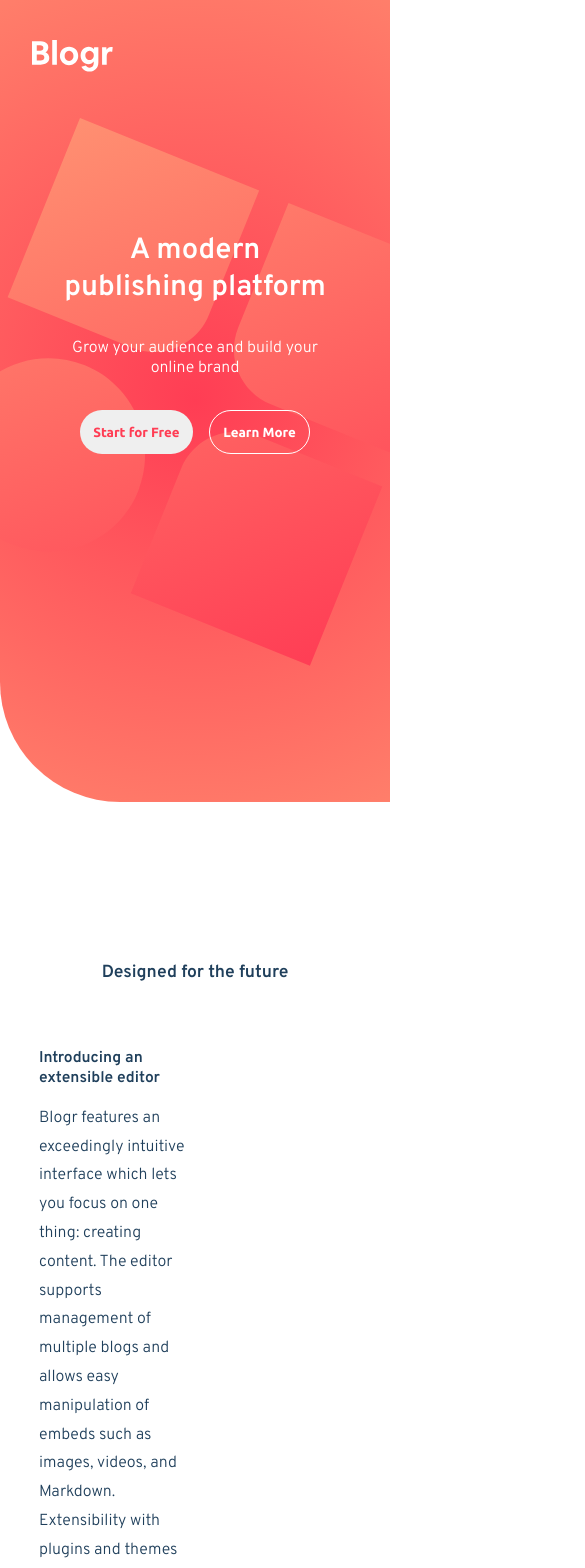
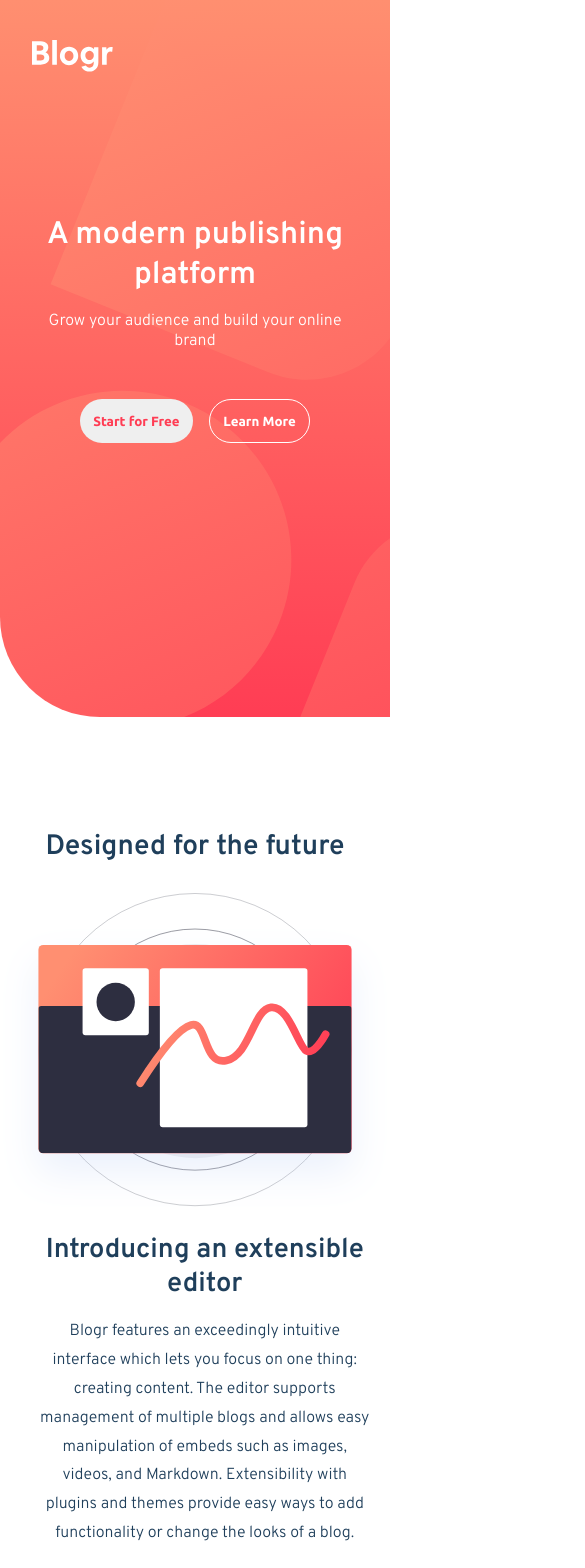
Before and after one commit to mattreee/blogr-landing-page-frontend-mentor, a React (Create React App) app: page / in a window 390 px wide. Shown: the top 1568 px of the page, 585 px wide, since content can reach past the window. Built offline with nearby package versions, Linux system fonts and the light colour scheme.

Commit message:
mobile main and footer done

```diff
--- a/src/components/Header.js
+++ b/src/components/Header.js
@@ -8,7 +8,7 @@ const Header = () => {
         <img className='header__logo' src={Logo} alt="" />
         <div className="header__main">
           <div className="header__links">
-            <div className="header__menu">
+            <div className="header__menu"> {/* Product */}
               <button>Product <img src={ArrowLight} alt="" /></button>
               <div className="header__options">
                 <ul>
@@ -20,7 +20,7 @@ const Header = () => {
                 </ul>
               </div>
             </div>
-            <div className="header__menu">
+            <div className="header__menu"> {/* Company */}
               <button>Company <img src={ArrowLight} alt="" /></button>
               <div className="header__options">
                 <ul>
@@ -31,7 +31,7 @@ const Header = () => {
                 </ul>
               </div>
             </div>
-            <div className="header__menu">
+            <div className="header__menu">{/* Connect */}
               <button>Connect <img src={ArrowLight} alt="" /></button>
               <div className="header__options">
                 <ul>
--- a/src/css/main.css
+++ b/src/css/main.css
@@ -216,7 +216,7 @@
   background-image: url("../images/illustration-editor-desktop.svg");
   background-size: 60%;
   background-repeat: no-repeat;
-  background-position: right -14.5em bottom .5em;
+  background-position: 48em 3em;
 }
 
 .main__first .section__title {
@@ -355,10 +355,21 @@
 }
 
 @media only screen and (max-width: 900px) {
+  * {
+    margin: 0;
+    padding: 0;
+  }
+  body {
+    overflow-x: hidden;
+  }
   .header {
-    background-image: url("../images/bg-pattern-intro-mobile.svg"), radial-gradient(circle at 50%, #ff3d54, #ff8f70);
-    background-position: 50% 10%;
-    height: 95vh;
+    background-image: url("../images/bg-pattern-intro-mobile.svg"), -webkit-gradient(linear, left bottom, left top, from(#ff3d54), to(#ff8f70));
+    background-image: url("../images/bg-pattern-intro-mobile.svg"), linear-gradient(360deg, #ff3d54, #ff8f70);
+    background-size: 350%;
+    background-repeat: no-repeat;
+    background-position: -19em -14.5em, 0 0;
+    background-blend-mode: lighten;
+    border-radius: 0 0 0 100px;
   }
   .header__logo {
     height: 2em;
@@ -372,11 +383,114 @@
     display: none;
   }
   .hero {
-    margin: 0 15vw;
+    margin: 0 10vw;
+    text-align: center;
   }
   .hero h1 {
-    font-size: 7.5vmin;
+    font-size: 8vmin;
     text-align: center;
+  }
+  .hero p {
+    margin-top: 1em;
+  }
+  .hero__buttons {
+    margin-top: 3em;
+  }
+  .main__first {
+    padding-top: 7em;
+    background-image: url("../images/illustration-editor-mobile.svg");
+    background-size: 100%;
+    background-position: 0 11em;
+  }
+  .main__first .section__title {
+    font-size: 7.2vmin;
+  }
+  .main__first .section__text {
+    text-align: center;
+    width: 85%;
+    margin-top: 23em;
+  }
+  .main__first .section__subtitle {
+    font-size: 7vmin;
+  }
+  .main__second {
+    margin-top: 4em;
+    padding: 0 0;
+    background-image: url("../images/bg-pattern-circles.svg"), -webkit-gradient(linear, left top, left bottom, from(#2c2d3f), to(#3f4164));
+    background-image: url("../images/bg-pattern-circles.svg"), linear-gradient(to bottom, #2c2d3f, #3f4164);
+    background-size: 150%, auto;
+    background-position: center -12em, center;
+  }
+  .main__second .phones-div {
+    position: absolute;
+    -webkit-transform: translate(0, -11.5em);
+            transform: translate(0, -11.5em);
+  }
+  .main__second img {
+    width: 100%;
+  }
+  .main__second .section {
+    width: 100%;
+    margin-left: 0;
+    padding-top: 12em;
+    padding-bottom: 8em;
+  }
+  .main__second .section__subtitle {
+    font-size: 9.5vmin;
+    text-align: center;
+    font-weight: 600;
+  }
+  .main__second .section__paragraph {
+    font-size: 1em;
+    text-align: center;
+    padding: 0 1em;
+  }
+  .main__third {
+    padding: 0 0;
+    margin: 0 0;
+    border-bottom: 4em solid transparent;
+    background-image: url(../images/illustration-laptop-mobile.svg);
+    background-position: center -13.5em;
+  }
+  .main__third .section {
+    width: 100%;
+    margin-top: 11em;
+    margin-left: 0;
+  }
+  .main__third .section__subtitle {
+    font-size: 7vmin;
+    text-align: center;
+  }
+  .main__third .section__paragraph {
+    text-align: center;
+    padding: 0 2em;
+  }
+  .footer {
+    padding-left: 0;
+    text-align: center;
+    -webkit-box-orient: vertical;
+    -webkit-box-direction: normal;
+        -ms-flex-direction: column;
+            flex-direction: column;
+    -webkit-box-align: center;
+        -ms-flex-align: center;
+            align-items: center;
+    gap: .1em;
+  }
+  .footer__logo {
+    margin-bottom: 3em;
+  }
+  .footer h2 {
+    margin-top: 2.5em;
+    margin-bottom: 1em;
+    color: white;
+  }
+  .footer ul {
+    margin-top: 1em;
+    gap: .8em;
+  }
+  .attribution {
+    font-size: .8em;
   }
 }
 /*# sourceMappingURL=main.css.map */
--- a/src/css/main.scss
+++ b/src/css/main.scss
@@ -227,7 +227,7 @@ $fw-ubuntu-bold: 700;
     background-image: url('../images/illustration-editor-desktop.svg');
     background-size: 60%;
     background-repeat: no-repeat;
-    background-position: right -14.5em bottom .5em;
+    background-position: 48em 3em;
 
     .section {
       &__title {
@@ -361,12 +361,24 @@ $fw-ubuntu-bold: 700;
 
 @media only screen and (max-width: 900px) {
 
+  * {
+    margin: 0;
+    padding: 0;
+  }
+
+  body {
+    overflow-x: hidden;
+  }
+
   .header {
     background-image:
       url('../images/bg-pattern-intro-mobile.svg'),
-      radial-gradient(circle at 50%, $light-red, $very-light-red);
-    background-position: 50% 10%;
-    height: 95vh;
+      linear-gradient(360deg, $light-red, $very-light-red);
+    background-size: 350%;
+    background-repeat: no-repeat;
+    background-position: -19em -14.5em, 0 0;
+    background-blend-mode: lighten;
+    border-radius: 0 0 0 100px;
 
     &__logo {
       height: 2em;
@@ -384,11 +396,136 @@ $fw-ubuntu-bold: 700;
   }
 
   .hero {
-    margin: 0 15vw;
+    margin: 0 10vw;
+    text-align: center;
 
     h1 {
-      font-size: 7.5vmin;
+      font-size: 8vmin;
       text-align: center;
     }
+
+    p {
+      margin-top: 1em;
+    }
+
+    &__buttons {
+      margin-top: 3em;
+    }
+  }
+
+  .main {
+    &__first {
+      padding-top: 7em;
+
+      background-image: url('../images/illustration-editor-mobile.svg');
+      background-size: 100%;
+      background-position: 0 11em;
+
+      .section {
+        &__title {
+          font-size: 7.2vmin;
+        }
+
+        &__text {
+          text-align: center;
+          width: 85%;
+          margin-top: 23em;
+        }
+
+        &__subtitle {
+          font-size: 7vmin;
+        }
+      }
+    }
+
+    &__second {
+      margin-top: 4em;
+      padding: 0 0;
+
+      background-image:
+        url('../images/bg-pattern-circles.svg'),
+        linear-gradient(to bottom, $very-dark-gray-blue, $very-dark-desatured-blue);
+      background-size: 150%, auto;
+      background-position: center -12em, center;
+
+      .phones-div {
+        position: absolute;
+        transform: translate(0, -11.5em);
+      }
+
+      img {
+        width: 100%;
+      }
+
+      .section {
+        width: 100%;
+        margin-left: 0;
+        padding-top: 12em;
+        padding-bottom: 8em;
+
+        &__subtitle {
+          font-size: 9.5vmin;
+          text-align: center;
+          font-weight: $fw-overpass-semi-bold;
+        }
+
+        &__paragraph {
+          font-size: 1em;
+          text-align: center;
+          padding: 0 1em;
+        }
+      }
+    }
+
+    &__third {
+      padding: 0 0;
+      margin: 0 0;
+      border-bottom: 4em solid transparent;
+      background-image: url(../images/illustration-laptop-mobile.svg);
+      background-position: center -13.5em;
+
+      .section {
+        width: 100%;
+        margin-top: 11em;
+        margin-left: 0;
+
+        &__subtitle {
+          font-size: 7vmin;
+          text-align: center;
+        }
+
+        &__paragraph {
+          text-align: center;
+          padding: 0 2em;
+        }
+      }
+    }
+  }
+
+  .footer {
+    padding-left: 0;
+    text-align: center;
+    flex-direction: column;
+    align-items: center;
+    gap: .1em;
+
+    &__logo {
+      margin-bottom: 3em;
+    }
+
+    h2 {
+      margin-top: 2.5em;
+      margin-bottom: 1em;
+      color: $white;
+    }
+
+    ul {
+      margin-top: 1em;
+      gap: .8em;
+    }
+  }
+
+  .attribution {
+    font-size: .8em;
   }
 }
```
Also changed, not shown: 1 other file (tests, documents, lock files or other folders).
